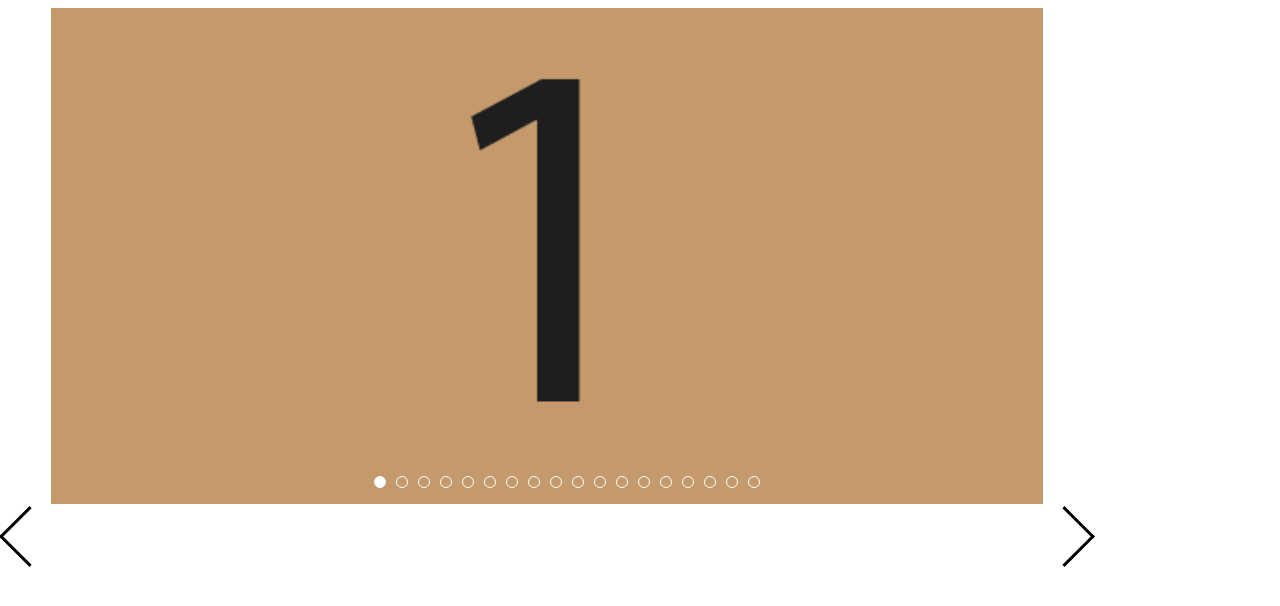
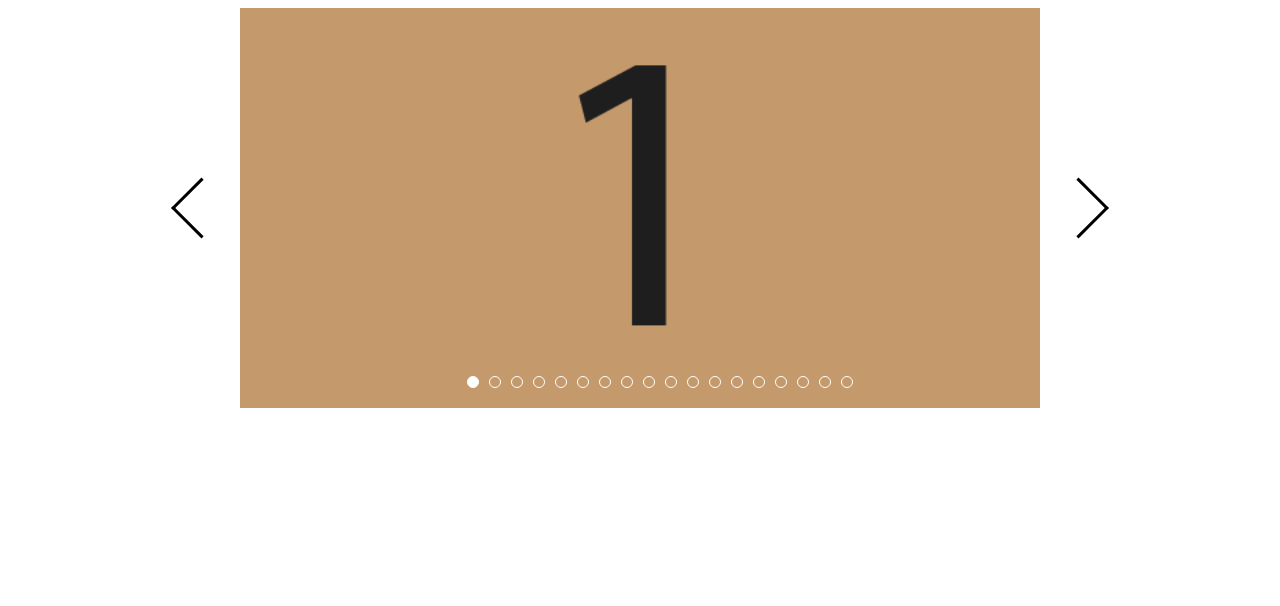
Before and after one commit to quanlieu/react-image-show, a React app: page / in a window 1280 px wide. Built offline with nearby package versions, Linux system fonts and the light colour scheme; some packages are replaced by stand-ins of ours.

Commit message:
Implement navigate arrow, remove the old one.

```diff
--- /dev/null
+++ b/src/components/arrows.js
@@ -0,0 +1,13 @@
+import React from 'react';
+
+const Arrows = props => {
+  const { onLeftClick, onRightClick } = props;
+  return (
+    <div className="arrows">
+      <span className="arrow left" onClick={onLeftClick} />
+      <span className="arrow right" onClick={onRightClick} />
+    </div>
+  );
+};
+
+export default Arrows
--- a/src/index.js
+++ b/src/index.js
@@ -1,4 +1,5 @@
 import React from 'react';
+import Arrows from './components/arrows';
 import Indicators from './components/indicators';
 import './index.less';
 
@@ -54,7 +55,9 @@ class SlideShow extends React.PureComponent {
 
     return (
       <div className="slide-show">
-        <span className="arrow left" onClick={this.handleLeftClick} />
+        <Arrows
+          onLeftClick={this.handleLeftClick} onRightClick={this.handleRightClick}
+        />
         <div className="item-container">
           {images.map((v, i) => (
             <div
@@ -72,7 +75,6 @@ class SlideShow extends React.PureComponent {
             onClick={this.handleIndicatorClick}
           />
         </div>
-        <span className="arrow right" onClick={this.handleRightClick} />
       </div>
     );
   }
--- a/src/index.less
+++ b/src/index.less
@@ -1,22 +1,16 @@
 .slide-show {
   @import (less) "less/indicators";
+  @import (less) "less/arrows";
 
   user-select: none;
   box-sizing: border-box;
+  text-align: center;
+  margin: auto;
+  position: relative;
 
-  .arrow {
-    border: solid black;
-    border-width: 0 3px 3px 0;
-    display: inline-block;
-    padding: 20px;
-    cursor: pointer;
-    &.right {
-      transform: rotate(-45deg);
-    }
-
-    &.left {
-      transform: rotate(135deg);
-    }
+  @media only screen and (min-width: 1024px) {
+    width: 920px;
+    height: 400px;
   }
 
   .item-container {
@@ -24,7 +18,8 @@
     overflow: hidden;
     display: inline-block;
     @media only screen and (min-width: 1024px) {
-      width: 992px;
+      width: 800px;
+      height: inherit;
     }
   }
   .item {
@@ -32,6 +27,7 @@
     left: 0;
     top: 0;
     width: inherit;
+    height: inherit;
     &.active {
       position: static;
     }
--- /dev/null
+++ b/src/less/arrows.less
@@ -0,0 +1,26 @@
+.arrows {
+  position: absolute;
+  width: inherit;
+  top: 50%;
+  transform: translateY(-50%);
+
+  .arrow {
+    border: solid black;
+    border-width: 0 3px 3px 0;
+    padding: 20px;
+    cursor: pointer;
+
+    &.right {
+      .float-and-rotate(right, -45deg);
+    }
+
+    &.left {
+      .float-and-rotate(left, 135deg);
+    }
+  }
+}
+
+.float-and-rotate(@side, @deg) {
+  float: @side;
+  transform: rotate(@deg);
+}
```
